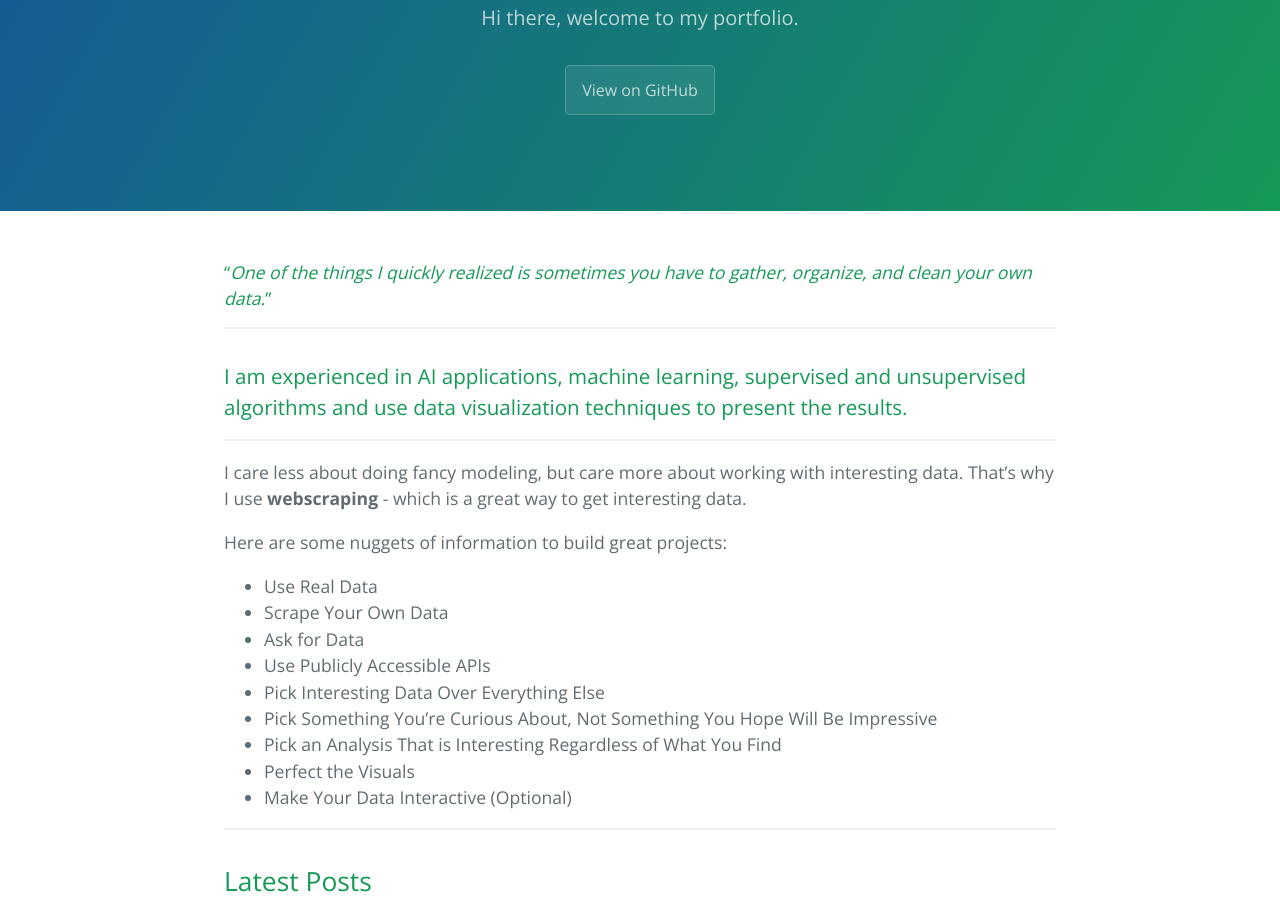
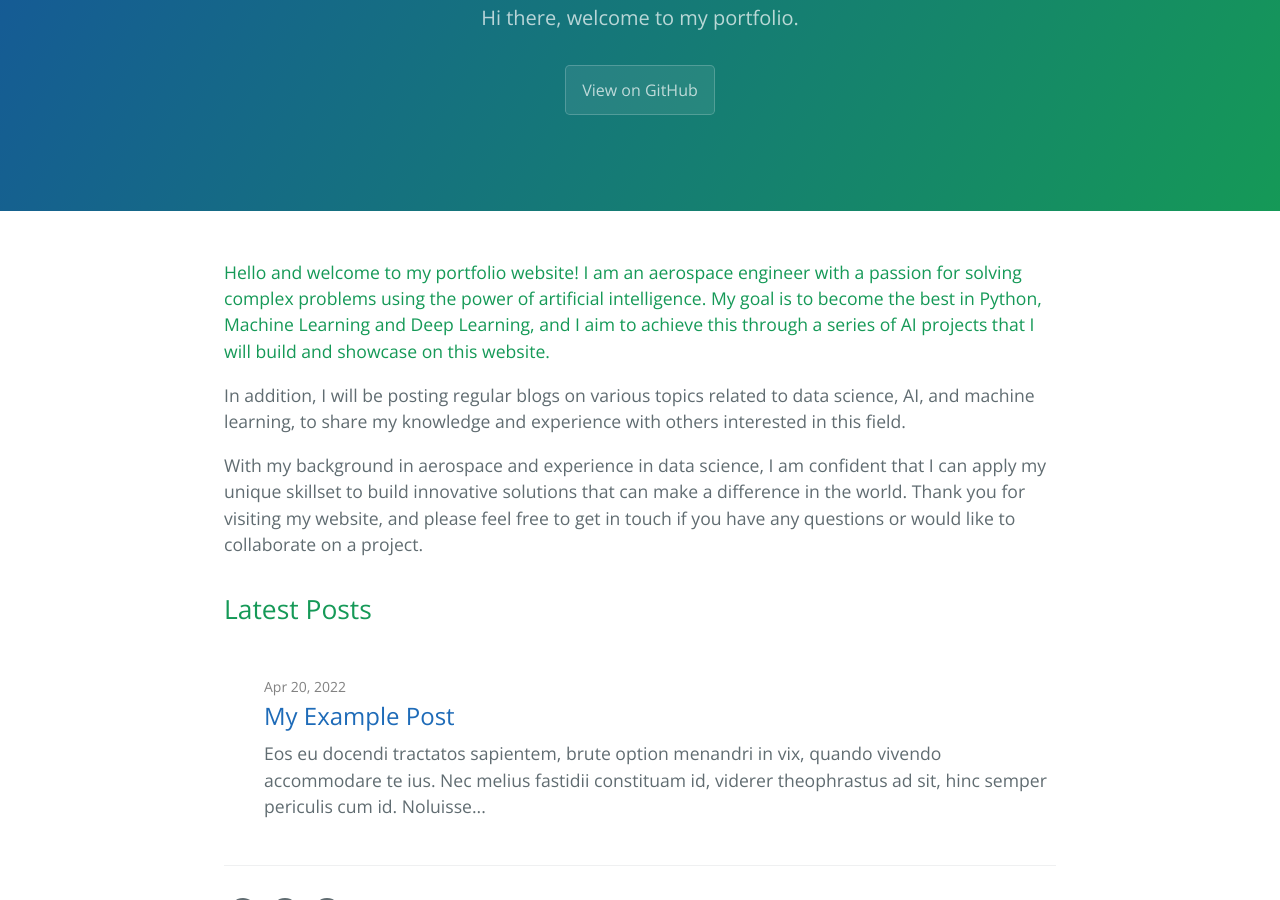
Before and after one commit to sarvade/my_portfolio, a Jekyll site: the page built from index.md, in a window 1280 px wide and 900 px high, scrolled down 228 px. Built offline with Jekyll 4.4.1, drawn with Linux system fonts in a browser that asks for light colours; our own code applies the rules of GitHub Pages for plain Markdown files.

Commit message:
Update index.md

```diff
--- a/index.md
+++ b/index.md
@@ -5,26 +5,8 @@ tagline: What I'm doing now?
 
 ---
 
-#### "*One of the things I quickly realized is sometimes you have to gather, organize, and clean your own data.*"
+#### Hello and welcome to my portfolio website! I am an aerospace engineer with a passion for solving complex problems using the power of artificial intelligence. My goal is to become the best in Python, Machine Learning and Deep Learning, and I aim to achieve this through a series of AI projects that I will build and showcase on this website.
 
----
+In addition, I will be posting regular blogs on various topics related to data science, AI, and machine learning, to share my knowledge and experience with others interested in this field.
 
-### I am experienced in AI applications, machine learning, supervised and unsupervised algorithms and use data visualization techniques to present the results.
-
----
-
-I care less about doing fancy modeling, but care more about working with interesting data. That's why I use **webscraping** - which is a great way to get interesting data.
-
-Here are some nuggets of information to build great projects:
-
-- Use Real Data
-- Scrape Your Own Data
-- Ask for Data
-- Use Publicly Accessible APIs
-- Pick Interesting Data Over Everything Else
-- Pick Something You’re Curious About, Not Something You Hope Will Be Impressive
-- Pick an Analysis That is Interesting Regardless of What You Find
-- Perfect the Visuals
-- Make Your Data Interactive (Optional)
-
----
+With my background in aerospace and experience in data science, I am confident that I can apply my unique skillset to build innovative solutions that can make a difference in the world. Thank you for visiting my website, and please feel free to get in touch if you have any questions or would like to collaborate on a project.
```
